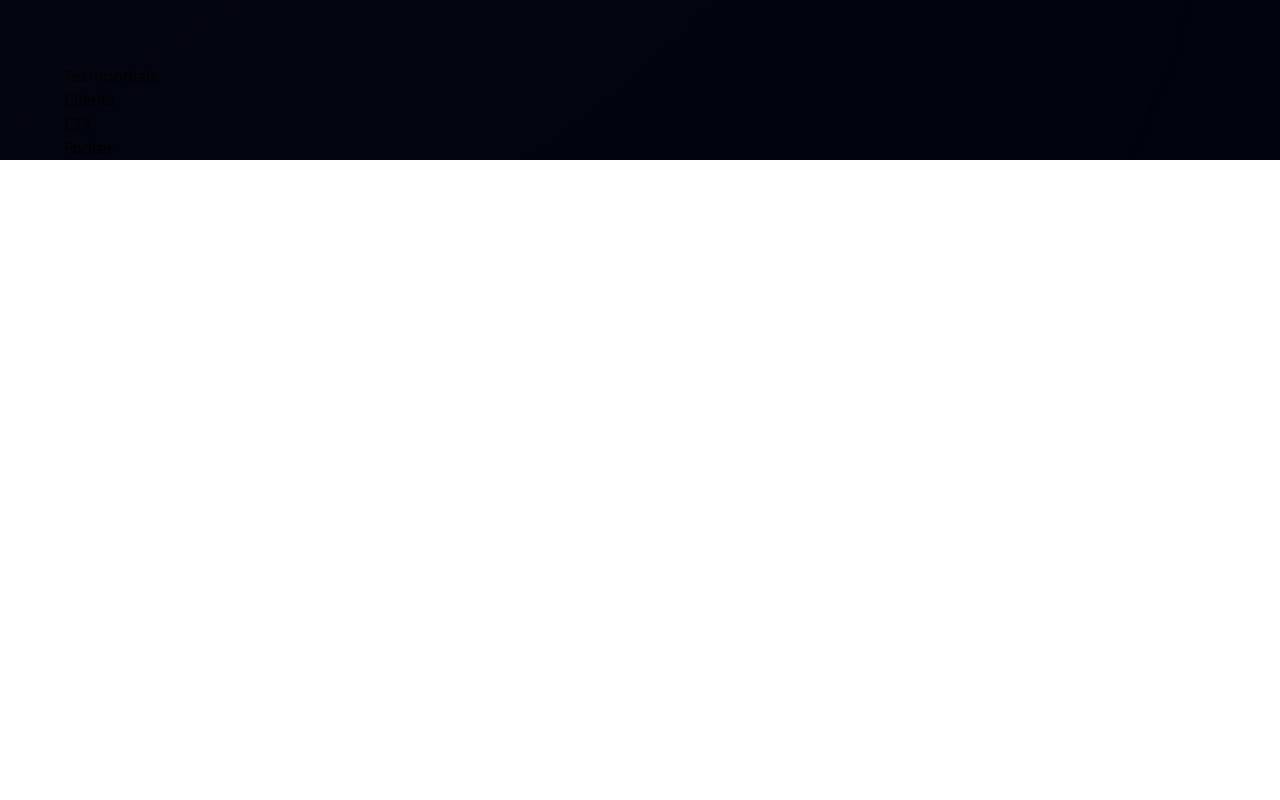
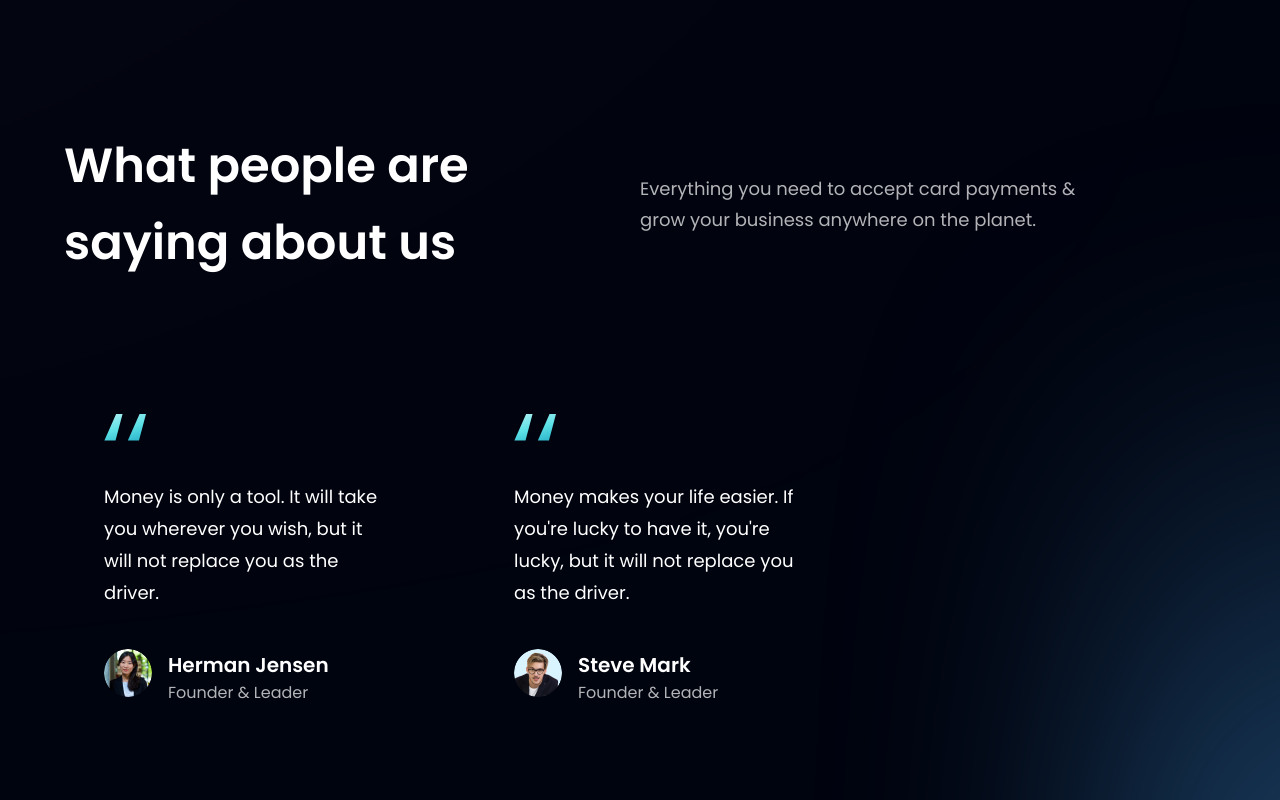
Before and after one commit to msaadhassan00/Modern-Bank-Website, a React (Vite) app: page / in a window 1280 px wide. Shown: the part 2740-3540 px from the top of the page. Before the commit the page ends 2900 px from the top, so only its background shows below. Built offline with nearby package versions, Linux system fonts and the light colour scheme.

Commit message:
Completed Testimonials Component

```diff
--- a/src/components/FeedbackCard.jsx
+++ b/src/components/FeedbackCard.jsx
@@ -1,9 +1,27 @@
-import React from 'react'
+import React from "react";
+import { quotes } from "../assets";
 
-const FeedbackCard = () => {
-  return (
-    <div>FeedbackCard</div>
-  )
-}
+const FeedbackCard = ({ content, name, title, img }) => (
+  <div className="flex justify-between flex-col px-10 py-12 rounded-[20px] max-w-[370px] md:mr-10 sm:mr-5 mr-0 my-5 feedback-card">
+    <img
+      src={quotes}
+      alt="double_quotes"
+      className="w-[42px] h-[27px] object-contain"
+    />
+    <p className="font-poppins font-normal text-[18px] leading-[32px] text-white my-10">
+      {content}
+    </p>
 
-export default FeedbackCard
+    <div className="flex flex-row">
+      <img src={img} alt={name} className="w-[48px] h-[48px] rounded-full" />
+      <div className="flex flex-col ml-4">
+        <h4 className="font-poppins font-semibold text-[20px] leading-[32px] text-white">
+          {name}
+        </h4>
+        <p className="font-poppins font-normal text-[16px] leading-[24px] text-dimWhite">{title}</p>
+      </div>
+    </div>
+  </div>
+);
+
+export default FeedbackCard;
--- a/src/components/Testimonials.jsx
+++ b/src/components/Testimonials.jsx
@@ -1,9 +1,33 @@
-import React from 'react'
+import React from "react";
+import { feedback } from "../constants";
+import styles from "../style";
+import FeedbackCard from "./FeedbackCard";
 
-const Testimonials = () => {
-  return (
-    <div>Testimonials</div>
-  )
-}
+const Testimonials = () => (
+  <section
+    id="clients"
+    className={`${styles.paddingY} ${styles.flexCenter} flex-col relative`}
+  >
+    <div className='absolute z-[0] w-[60%] h-[60%] -right-[50%] rounded_full blue__gradient' />
 
-export default Testimonials
+    <div className="w-full flex justify-between items-center md:flex-row flex-col  sm:mb-16 mb-6 relative z-[1]">
+      <h1 className={styles.heading2}>
+        What people are <br className="sm:block hidden" /> saying about us
+      </h1>
+      <div className="w-full md:mt-0 mt-6">
+        <p className={`${styles.paragraph} text-left max-w-[450px]`}>
+          Everything you need to accept card payments & grow your business
+          anywhere on the planet.
+        </p>
+      </div>
+    </div>
+
+    <div className="flex flex-wrap sm:justify-start justify-center w-full feedback-container relative z-[1]">
+      {feedback.map((card) => (
+        <FeedbackCard key={card.id} {...card} />
+      ))}
+    </div>
+  </section>
+);
+
+export default Testimonials;
--- a/src/constants/index.js
+++ b/src/constants/index.js
@@ -55,7 +55,7 @@
   {
     id: "feedback-2",
     content:
-      "Money makes your life easier. If you're lucky to have it, you're lucky.",
+      "Money makes your life easier. If you're lucky to have it, you're lucky, but it will not replace you as the driver.",
     name: "Steve Mark",
     title: "Founder & Leader",
     img: people02,
```
